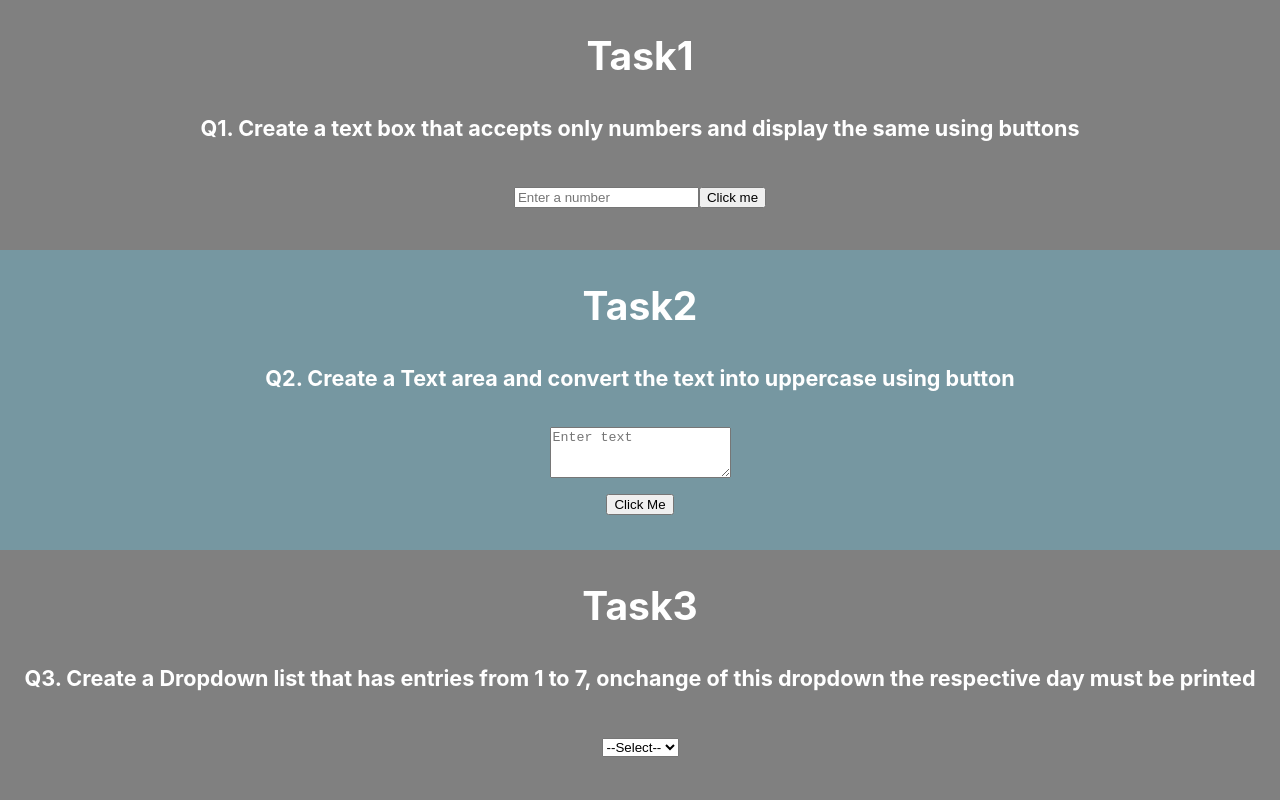
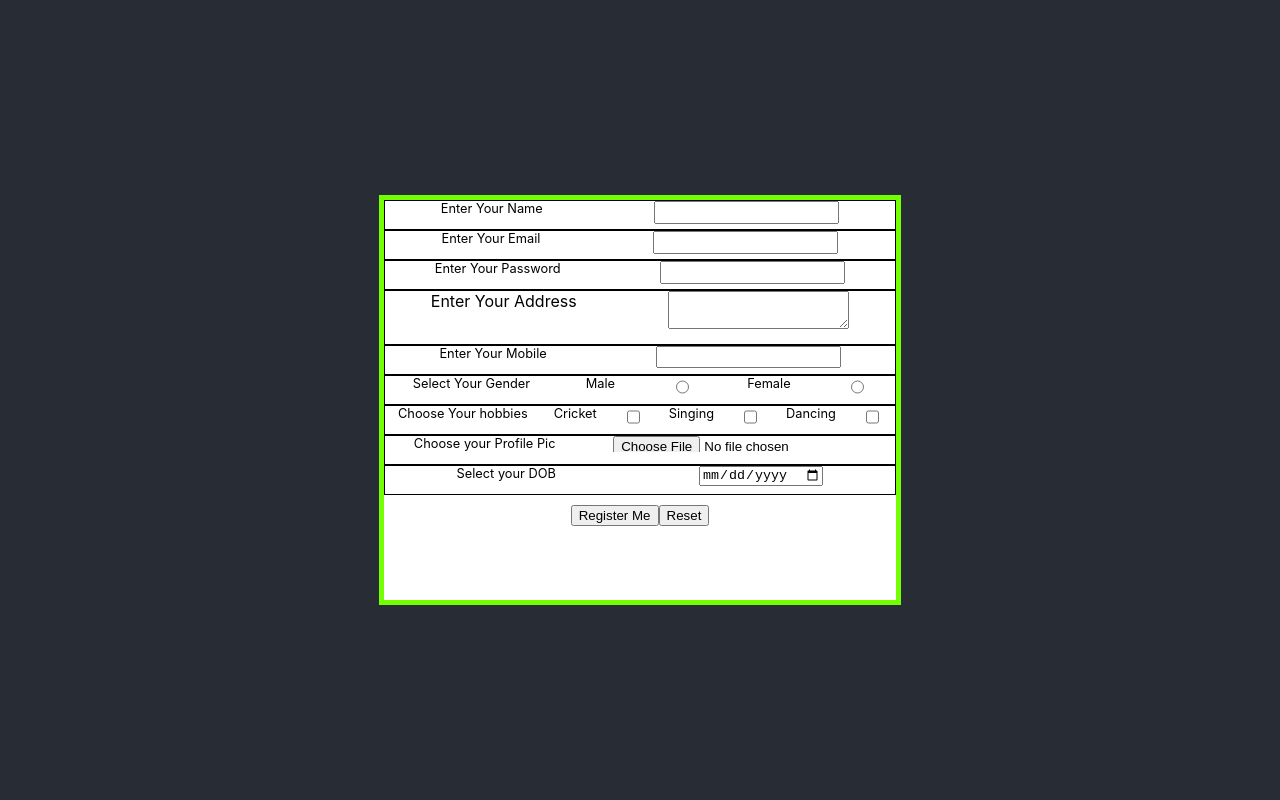
Before and after one commit to anshikachaurasiya-cedcoss/React, a React (Create React App) app: page / in a window 1280 px wide. Shown: the top 800 px of the page. Built offline with nearby package versions, Linux system fonts and the light colour scheme.

Commit message:
Q1. Create the following Form and apply validation.

```diff
--- a/src/App.css
+++ b/src/App.css
@@ -6,12 +6,12 @@
   height: 40vmin;
   pointer-events: none;
 }
-
+/*
 @media (prefers-reduced-motion: no-preference) {
   .App-logo {
     animation: App-logo-spin infinite 20s linear;
   }
-}
+} */
 
 .App-header {
   background-color: #282c34;
@@ -27,7 +27,7 @@
 .App-link {
   color: #61dafb;
 }
-
+/*
 @keyframes App-logo-spin {
   from {
     transform: rotate(0deg);
@@ -35,11 +35,11 @@
   to {
     transform: rotate(360deg);
   }
-}
+} */
 
 /* my editing */
 
-#Task1{
+/* #Task1{
   background-color: grey;
   width: 100%;
   height: 250px;
@@ -70,4 +70,48 @@
   background-color: grey;
   width: 100%;
   height: 250px;
+} */
+
+
+
+#form{
+  height: 400px;
+  width: 40%;
+  background-color: white;
+  color: black;
+  border: 5px solid rgb(115, 255, 0);
 }
+.des{
+  display: flex;
+  flex-direction: row;
+  border: 1px solid black;
+  height: 8%;
+  justify-content: space-around;
+}
+.desi{
+  display: flex;
+  flex-direction: row;
+  border: 1px solid black;
+  height: 15%;
+  justify-content: space-around;
+}
+.desi textarea{
+  height: 60%;
+}
+.desi label{
+  font-size: 1rem;
+}
+.des label{
+  font-size: 0.8rem;
+}
+.des input{
+  height: 60%;
+}
+form{
+  height: 350px;
+  /* background-color: blue; */
+}
+span{
+  font-size: 0.7rem;
+  color: red;
+}
--- a/src/App.js
+++ b/src/App.js
@@ -1,19 +1,21 @@
 import './App.css';
-import Task1 from './Task1';
-import Task2 from './Task2';
-import Task3 from './Task3';
-import Task4 from './Task4';
-import Task5 from './Task5';
+import FormValidation from './FormValidation';
+// import Task1 from './Task1';
+// import Task2 from './Task2';
+// import Task3 from './Task3';
+// import Task4 from './Task4';
+// import Task5 from './Task5';
 
 function App() {
   return (
     <div className="App">
       <header className="App-header">
-        <Task1/>
+        <FormValidation/>
+        {/* <Task1/>
         <Task2/>
         <Task3/>
         <Task4/>
-        <Task5/>
+        <Task5/> */}
       </header>
     </div>
   );
--- /dev/null
+++ b/src/FormValidation.js
@@ -0,0 +1,145 @@
+import React, { useState } from 'react'
+var name='', mg='',email='',pwd='',add='',mob='',pic='',dob='',c1='';
+var letters = /^([A-Z][^\s]*)/,sletters =/^\w+([ \.-]?\w+)*@\w+([\.-]?\w+)*(\.\w{2,3})+$/,pwdv=/^(?=.*\d)(?=.*[a-z])(?=.*[A-Z])(?=.*[a-zA-Z]).{8,}$/,phonenum =/^\d{10}$/;
+const FormValidation = () => {
+    const[e,setE]=useState('')
+
+    const nameHandler=(event)=>{
+        name = event.target.value;
+        if(name.match(letters)){
+            setE('')
+        }
+        else{
+            mg='Name should contain first letter capital'
+            setE(mg)
+        }
+    }
+    const emailHandler=(event)=>{
+        email=event.target.value
+        if(email.match(sletters)){
+            setE('')
+        }
+        else{
+            mg='email should contain no. character and special character'
+            setE(mg)
+        }
+    }
+    const pwdHandler=(event)=>{
+        pwd=event.target.value
+        if(pwd.match(pwdv)){
+            setE('')
+        }
+        else{
+            mg='minimum length must be 8 contain 1 special character 1 capital 1 small letter'
+            setE(mg)
+        }
+    }
+    const addHandler=(event)=>{
+        add=event.target.value
+        if(add!==''){
+            setE('')
+        }
+        else{
+            mg='must be filled'
+            setE(mg)
+        }
+    }
+    const mobHandler=(event)=>{
+        mob=event.target.value
+        if(mob.match(phonenum)){
+            setE('')
+        }
+        else{
+            mg='must contain 10 digits'
+            setE(mg)
+        }
+    }
+    const picHandler=(event)=>{
+        pic=event.target.value
+        if(pic!==''){
+            setE('')
+        }
+        else{
+            mg='select a file'
+            setE(mg)
+        }
+    }
+    const dateHandler=(event)=>{
+        dob = event.target.value
+        if(dob!==''){
+            setE('')
+        }
+        else{
+            mg='select dob'
+            setE(mg)
+        }
+    }
+    const check=(event)=>{
+        c1 = event.target.checked
+        console.log(c1)
+        if(c1!=='true'){
+            setE('')
+        }
+    }
+    const register=(event)=>{
+        event.preventDefault()
+        if(name!=='' && mg!=='' && email!=='' && pwd!=='' && add!=='' && mob!=='' && pic!=='' && dob!==''){
+            mg='sucessfully submitted'
+            setE(mg)
+        }
+        else{
+            mg='all fields must be filled'
+            setE(mg)
+        }
+    }
+    const reset=()=>{
+        setE('')
+    }
+    return (
+    <div id='form'>
+        <span>{e}</span>
+        <form>
+        <div className='des'>
+            <label>Enter Your Name</label>
+            <input type='text' onChange={nameHandler} />
+        </div>
+        <div className='des'>
+            <label>Enter Your Email</label>
+            <input type='text' onChange={emailHandler}/>
+        </div>
+        <div className='des'>
+            <label>Enter Your Password</label>
+            <input type='password' onChange={pwdHandler} />
+        </div>
+        <div className='desi'>
+            <label>Enter Your Address</label>
+            <textarea rows='4' columns='20' onChange={addHandler} ></textarea>
+        </div>
+        <div className='des'>
+            <label>Enter Your Mobile</label>
+            <input type='number' onChange={mobHandler} />
+        </div>
+        <div className='des'>
+            <label>Select Your Gender</label>
+            <label>Male</label><input type='radio' name='gen' onChange={check} /><label>Female</label><input type='radio' name='gen'/>
+        </div>
+        <div className='des'>
+            <label>Choose Your hobbies</label>
+            <label>Cricket</label><input type='checkbox'/><label>Singing</label><input type='checkbox'/><label>Dancing</label><input type='checkbox'/>
+        </div>
+        <div className='des'>
+            <label>Choose your Profile Pic</label>
+            <input type='file' onChange={picHandler} />
+        </div>
+        <div className='des'>
+            <label>Select your DOB</label>
+            <input type='date' onChange={dateHandler}/>
+        </div>
+        <button onClick={register}>Register Me</button>
+        <button type='reset' onClick={reset}>Reset</button>
+        </form>
+    </div>
+  )
+}
+
+export default FormValidation
```
